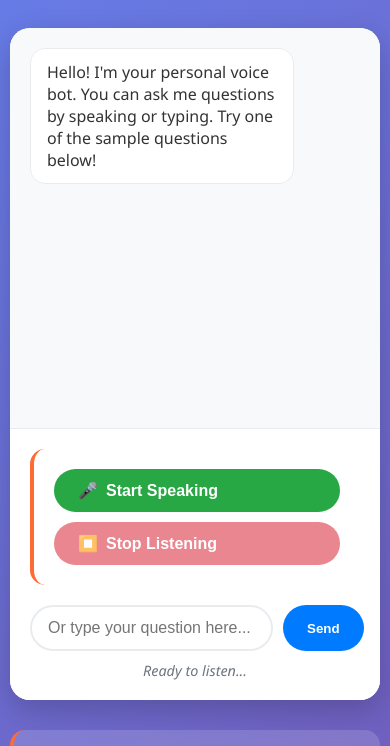
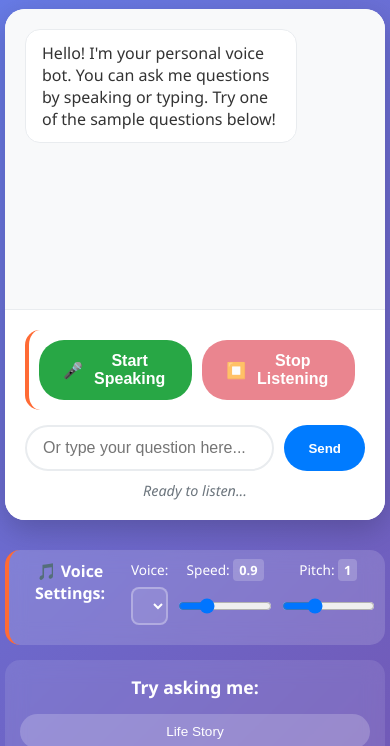
Before and after one commit to anewdevl/VoiceBot, a website: page public/index.html in a window 390 px wide. Shown: the part 113-859 px from the top of the page. Drawn offline with Linux system fonts and the light colour scheme.

Commit message:
Fix voice controls overflow and improve mobile responsiveness

```diff
--- a/public/style.css
+++ b/public/style.css
@@ -5,7 +5,7 @@
 }
 
 body {
-    font-family: 'Segoe UI', Tahoma, Geneva, Verdana, sans-serif;
+  font-family: "Segoe UI", Tahoma, Geneva, Verdana, sans-serif;
   background: linear-gradient(135deg, #667eea 0%, #764ba2 100%);
   min-height: 100vh;
   color: #333;
@@ -26,7 +26,7 @@ header {
 header h1 {
   font-size: 2.5rem;
   margin-bottom: 10px;
-    text-shadow: 2px 2px 4px rgba(0,0,0,0.3);
+  text-shadow: 2px 2px 4px rgba(0, 0, 0, 0.3);
 }
 
 header p {
@@ -37,7 +37,7 @@ header p {
 .chat-container {
   background: white;
   border-radius: 20px;
-    box-shadow: 0 10px 30px rgba(0,0,0,0.2);
+  box-shadow: 0 10px 30px rgba(0, 0, 0, 0.2);
   overflow: hidden;
   margin-bottom: 30px;
 }
@@ -127,9 +127,15 @@ header p {
 }
 
 @keyframes pulse {
-    0% { transform: scale(1); }
-    50% { transform: scale(1.05); }
-    100% { transform: scale(1); }
+  0% {
+    transform: scale(1);
+  }
+  50% {
+    transform: scale(1.05);
+  }
+  100% {
+    transform: scale(1);
+  }
 }
 
 .text-input-section {
@@ -177,13 +183,15 @@ header p {
 
 /* Voice Controls */
 .voice-controls {
-    background: rgba(255,255,255,0.15);
+  background: rgba(255, 255, 255, 0.15);
   backdrop-filter: blur(10px);
   border-radius: 15px;
   padding: 20px;
   color: white;
   margin-bottom: 20px;
   border-left: 4px solid #ff6b35;
+  overflow: hidden;
+  word-wrap: break-word;
 }
 
 .voice-controls h3 {
@@ -210,9 +218,9 @@ header p {
 #voiceSelect {
   flex: 1;
   padding: 8px 12px;
-    border: 2px solid rgba(255,255,255,0.3);
+  border: 2px solid rgba(255, 255, 255, 0.3);
   border-radius: 8px;
-    background: rgba(255,255,255,0.1);
+  background: rgba(255, 255, 255, 0.1);
   color: white;
   font-size: 14px;
   transition: all 0.3s ease;
@@ -221,7 +229,7 @@ header p {
 #voiceSelect:focus {
   border-color: #ff6b35;
   outline: none;
-    background: rgba(255,255,255,0.2);
+  background: rgba(255, 255, 255, 0.2);
 }
 
 #voiceSelect option {
@@ -232,7 +240,7 @@ header p {
 input[type="range"] {
   flex: 1;
   height: 6px;
-    background: rgba(255,255,255,0.3);
+  background: rgba(255, 255, 255, 0.3);
   border-radius: 3px;
   outline: none;
   cursor: pointer;
@@ -257,14 +265,14 @@ span[id$="Value"] {
   text-align: center;
   font-weight: 600;
   color: #fff;
-    background: rgba(255,255,255,0.2);
+  background: rgba(255, 255, 255, 0.2);
   padding: 4px 8px;
   border-radius: 4px;
   font-size: 0.9rem;
 }
 
 .sample-questions {
-    background: rgba(255,255,255,0.1);
+  background: rgba(255, 255, 255, 0.1);
   backdrop-filter: blur(10px);
   border-radius: 15px;
   padding: 20px;
@@ -286,7 +294,7 @@ span[id$="Value"] {
 
 .sample-btn {
   padding: 8px 16px;
-    background: rgba(255,255,255,0.2);
+  background: rgba(255, 255, 255, 0.2);
   color: white;
   border: none;
   border-radius: 20px;
@@ -296,13 +304,19 @@ span[id$="Value"] {
 }
 
 .sample-btn:hover {
-    background: rgba(255,255,255,0.3);
+  background: rgba(255, 255, 255, 0.3);
   transform: translateY(-2px);
 }
 
 @keyframes fadeIn {
-    from { opacity: 0; transform: translateY(10px); }
-    to { opacity: 1; transform: translateY(0); }
+  from {
+    opacity: 0;
+    transform: translateY(10px);
+  }
+  to {
+    opacity: 1;
+    transform: translateY(0);
+  }
 }
 
 .loading {
@@ -310,7 +324,7 @@ span[id$="Value"] {
 }
 
 .loading::after {
-    content: '';
+  content: "";
   display: inline-block;
   width: 0;
   overflow: hidden;
@@ -318,29 +332,113 @@ span[id$="Value"] {
 }
 
 @keyframes typing {
-    0%, 20% { content: '.'; }
-    40% { content: '..'; }
-    60%, 100% { content: '...'; }
+  0%,
+  20% {
+    content: ".";
+  }
+  40% {
+    content: "..";
+  }
+  60%,
+  100% {
+    content: "...";
+  }
 }
 
 @media (max-width: 768px) {
   .container {
     padding: 10px;
+    max-width: 100%;
   }
 
   header h1 {
-        font-size: 2rem;
+    font-size: 1.8rem;
   }
 
   .voice-controls {
+    padding: 15px;
+    margin-bottom: 15px;
+  }
+
+  .control-group {
     flex-direction: column;
+    align-items: stretch;
+    gap: 8px;
+  }
+
+  .control-group label {
+    min-width: auto;
+    text-align: center;
+  }
+
+  #voiceSelect {
+    width: 100%;
+  }
+
+  input[type="range"] {
+    width: 100%;
   }
 
   .question-buttons {
     flex-direction: column;
+    gap: 8px;
   }
 
   .sample-btn {
     width: 100%;
+    padding: 12px 16px;
+  }
+
+  .chat-messages {
+    height: 300px;
   }
 }
+
+@media (max-width: 480px) {
+  .container {
+    padding: 5px;
+  }
+
+  header h1 {
+    font-size: 1.5rem;
+  }
+
+  header p {
+    font-size: 1rem;
+  }
+
+  .voice-controls {
+    padding: 10px;
+  }
+
+  .voice-controls h3 {
+    font-size: 1rem;
+    margin-bottom: 15px;
+  }
+
+  .control-group {
+    margin-bottom: 10px;
+  }
+
+  .control-group label {
+    font-size: 0.85rem;
+  }
+
+  span[id$="Value"] {
+    font-size: 0.8rem;
+    padding: 2px 6px;
+  }
+
+  .sample-questions {
+    padding: 15px;
+  }
+
+  .sample-questions h3 {
+    font-size: 1.1rem;
+  }
+
+  .sample-btn {
+    font-size: 0.85rem;
+    padding: 10px 14px;
+  }
+}
```
Lines whose indentation alone changed are shown as unchanged.
